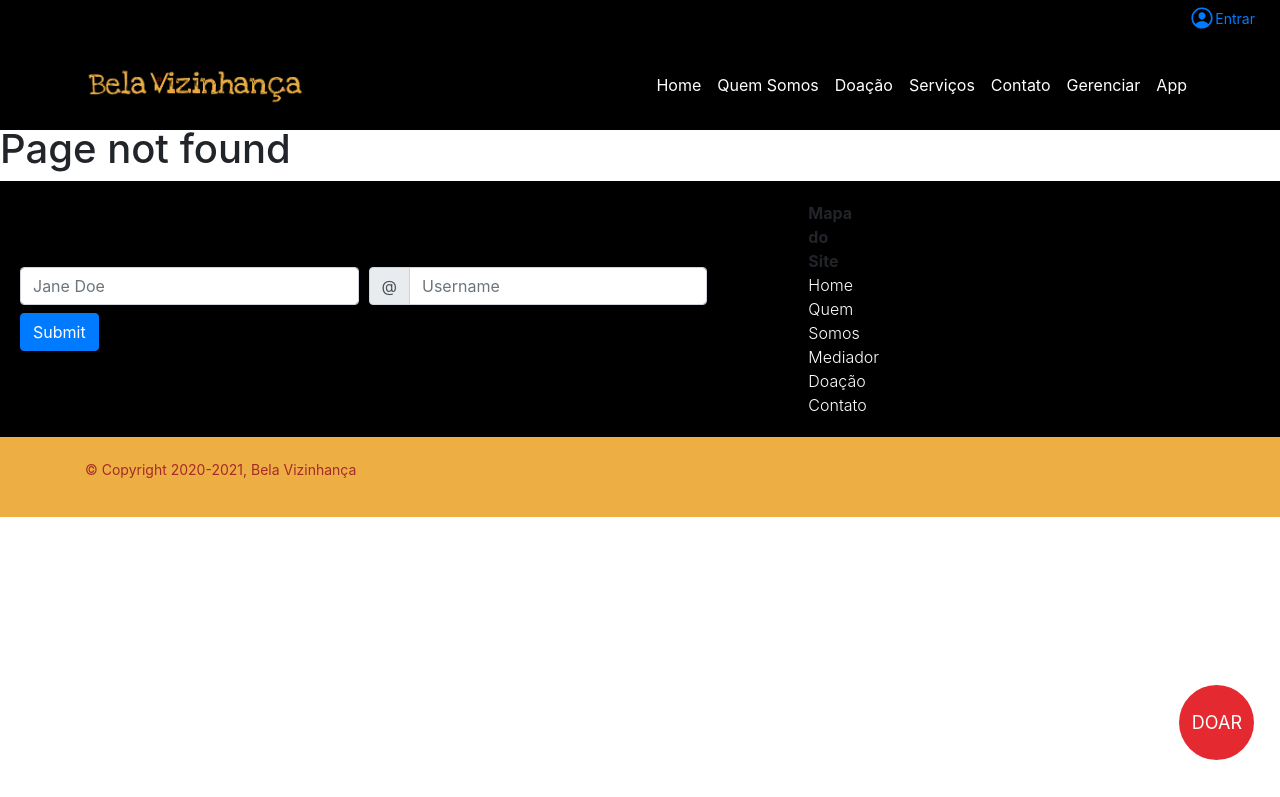
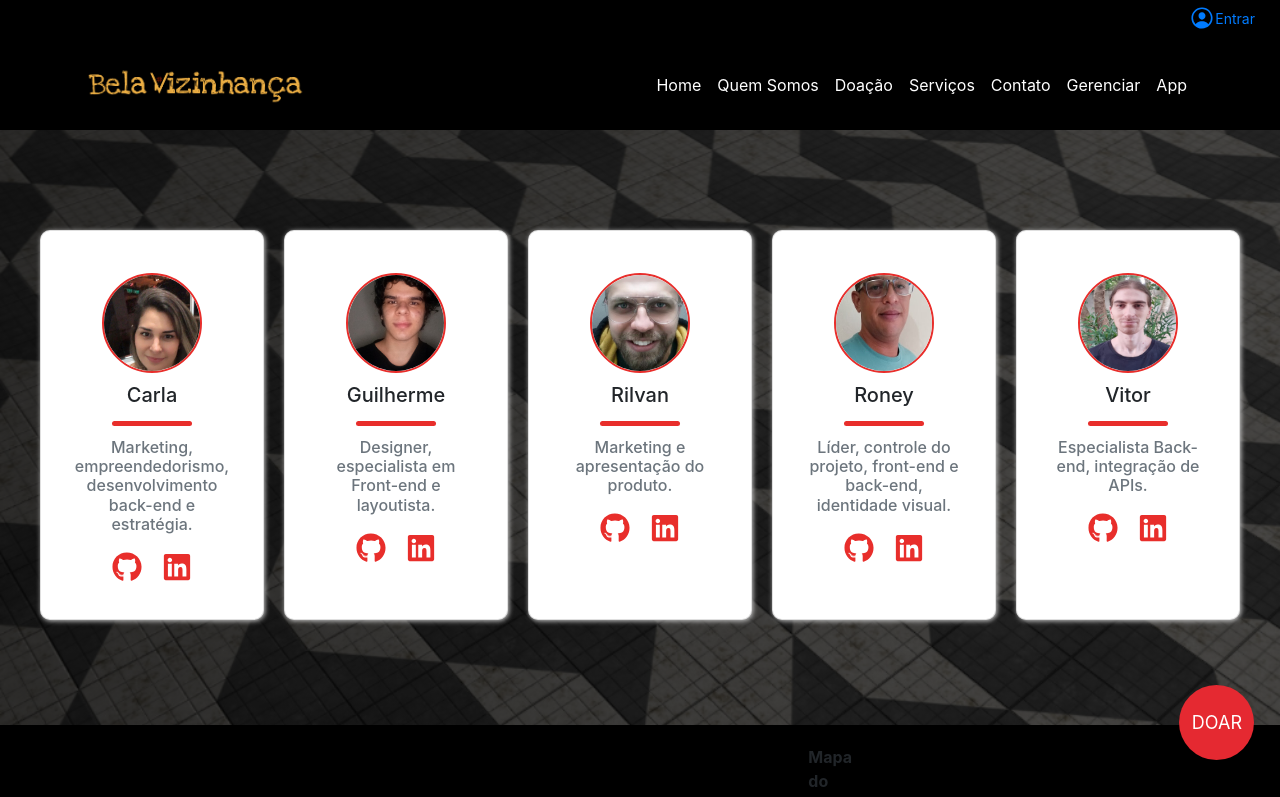
Before and after one commit to belavizinhanca/bvz-front, a React (Create React App) app: page /equipe in a window 1280 px wide. Before the commit this address had no page. Shown: the top 797 px of the page. Built offline with nearby package versions, Linux system fonts and the light colour scheme; some icons are missing.

Commit message:
pag equipe pro video pitch

```diff
--- a/src/Routes.js
+++ b/src/Routes.js
@@ -17,6 +17,7 @@ import Gerenciar            from './rotas/Gerenciar'
 import Login                from './rotas/Login'
 // import Cadastro             from './rotas/Cadastro'
 import Uteis                from './rotas/Uteis'
+import Equipe               from './rotas/Equipe'
 
 
 const PrivateRoute = ({ component: Component, ...rest }) => (
@@ -45,6 +46,7 @@ function Routes() {
             {/* <Route exact path="/cadastro"           component={Cadastro} /> /> */}
             {/* depois mudar para PrivateRoute */}
             <Route exact path="/gerenciar"              component={Gerenciar} />
+            <Route exact path="/equipe"              component={Equipe} />
             <Route path="*"                             component={() => <h1>Page not found</h1>} />
         </Switch>
     )
--- /dev/null
+++ b/src/rotas/Equipe/Equipe.css
@@ -0,0 +1,15 @@
+.container-equipe{
+    width: 100%;
+    height: 600px;
+    background-image:linear-gradient(rgba(0,0,0,0.7), rgba(0,0,0,0.7)), url('../../components/images/sppattern.png');
+    background-position: center;
+    background-size: cover;
+    display: flex;
+    align-items: center;
+    justify-content: center;
+}
+
+.container-cards-equipe{
+    display: flex;
+    margin-top: -100px;
+}
--- /dev/null
+++ b/src/rotas/Equipe/index.js
@@ -0,0 +1,86 @@
+import React from 'react'
+import { Card, Image } from 'react-bootstrap'
+import './Equipe.css'
+import { FaGithub, FaLinkedin, FaUser } from 'react-icons/fa'
+
+import carla from '../../components/images/time/Carla.jpg';
+import roney from '../../components/images/time/Roney.jpg';
+import guilherme from '../../components/images/time/Guilherme.jpg';
+import vitor from '../../components/images/time/Vitor.jpeg';
+import rilvan from '../../components/images/time/Rilvan.jpeg';
+
+function Equipe() {
+    return(
+        <div className="container-equipe">
+             <div className="container-team">
+                    <div className="container-cards-equipe">
+                    <Card style={{ width: '14rem' }}>
+                            <Card.Body>
+                                <div className="foto">
+                                <Image className="foto-perfil" src={carla} rounded />
+
+                                </div>
+                                <Card.Title>Carla</Card.Title>
+                                <div className="line"></div>
+                                <Card.Subtitle className="mb-2 text-muted">Marketing, empreendedorismo, desenvolvimento back-end e estratégia.</Card.Subtitle>
+                                <Card.Link target="_blank" href="https://github.com/carlajb"><FaGithub /></Card.Link>
+                                <Card.Link target="_blank" href="http://linkedin.com/in/carla-janaína-braga-bb62b1196"><FaLinkedin /></Card.Link>
+                            </Card.Body>
+                        </Card>
+
+                        <Card className="card" style={{ width: '14rem' }}>
+                            <Card.Body>
+                                <div className="foto">
+                                    <Image className="foto-perfil" src={guilherme} rounded />
+                                </div>
+                                <Card.Title>Guilherme</Card.Title>
+                                <div className="line"></div>
+                                <Card.Subtitle className="mb-2 text-muted">Designer, especialista em Front-end e layoutista. </Card.Subtitle>
+                                <Card.Link target="_blank" href="https://github.com/GuilhermeAlvarez-00"><FaGithub /></Card.Link>
+                                <Card.Link target="_blank" href="https://www.linkedin.com/in/guilherme-alvarez-barboza-44388318b/"><FaLinkedin /></Card.Link>
+                            </Card.Body>
+                        </Card>
+                        <Card className="card" style={{ width: '14rem' }}>
+                            <Card.Body>
+                                <div className="foto">
+                                    <Image className="foto-perfil" src={rilvan} rounded />
+                                </div>
+                                <Card.Title>Rilvan</Card.Title>
+                                <div className="line"></div>
+                                <Card.Subtitle className="mb-2 text-muted">Marketing e apresentação do produto.</Card.Subtitle>
+                                <Card.Link target="_blank" href="#"><FaGithub /></Card.Link>
+                                <Card.Link target="_blank" href="#"><FaLinkedin /></Card.Link>
+                            </Card.Body>
+                        </Card>
+                        <Card className="card" style={{ width: '14rem' }}>
+                            <Card.Body>
+                                <div className="foto">
+                                    <Image className="foto-perfil" src={roney} rounded />
+
+                                </div>
+                                <Card.Title>Roney</Card.Title>
+                                <div className="line"></div>
+                                <Card.Subtitle className="mb-2 text-muted">Líder, controle do projeto, front-end e back-end, identidade visual.</Card.Subtitle>
+                                <Card.Link target="_blank" href="https://github.com/RoneyLima"><FaGithub /></Card.Link>
+                                <Card.Link target="_blank" href="https://www.linkedin.com/in/roneyclima/ "><FaLinkedin /></Card.Link>
+                            </Card.Body>
+                        </Card>
+                        <Card className="card" style={{ width: '14rem' }}>
+                            <Card.Body>
+                                <div className="foto">
+                                    <Image className="foto-perfil" src={vitor} rounded />
+                                </div>
+                                <Card.Title>Vitor</Card.Title>
+                                <div className="line"></div>
+                                <Card.Subtitle className="mb-2 text-muted">Especialista Back-end, integração de APIs.</Card.Subtitle>
+                                <Card.Link target="_blank" href="https://github.com/Arickado"><FaGithub /></Card.Link>
+                                <Card.Link target="_blank" href="https://www.linkedin.com/in/Vitor-Gabriel-LA"><FaLinkedin /></Card.Link>
+                            </Card.Body>
+                        </Card>
+                    </div>
+                </div>
+        </div>
+    )
+}
+
+export default Equipe;
--- a/src/rotas/Quem_Somos/QuemSomos.css
+++ b/src/rotas/Quem_Somos/QuemSomos.css
@@ -4,7 +4,6 @@
 }
 
 .titulo{
-
     height: 500px;
     background-image:linear-gradient(rgba(0,0,0,0.5), rgba(0,0,0,0.5)), url('../../components/images/iniciativa-da-populacao.jpg');
     background-size: cover;
```
